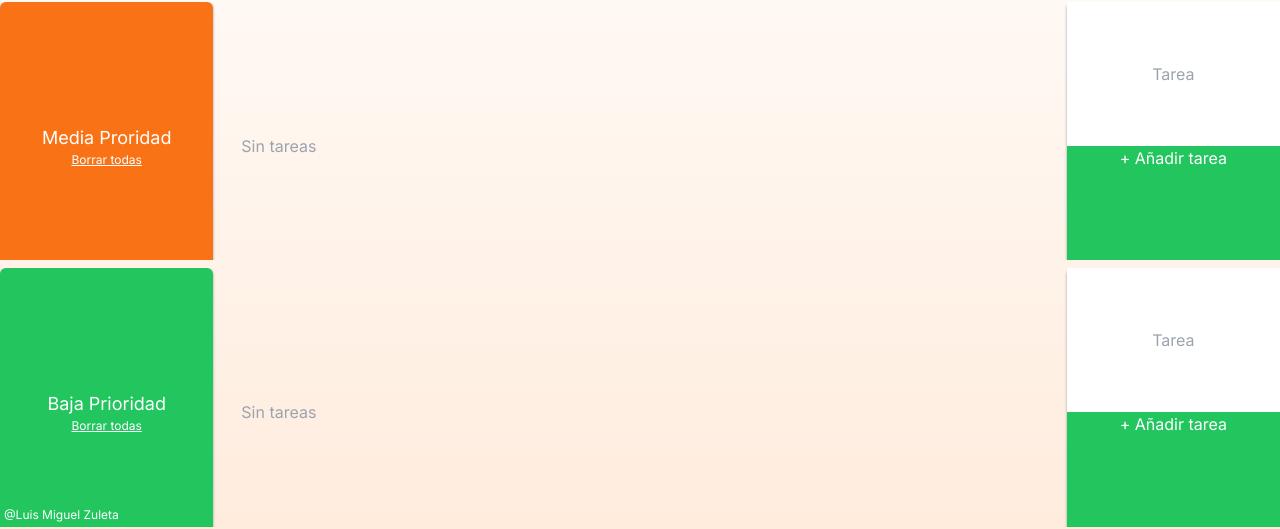
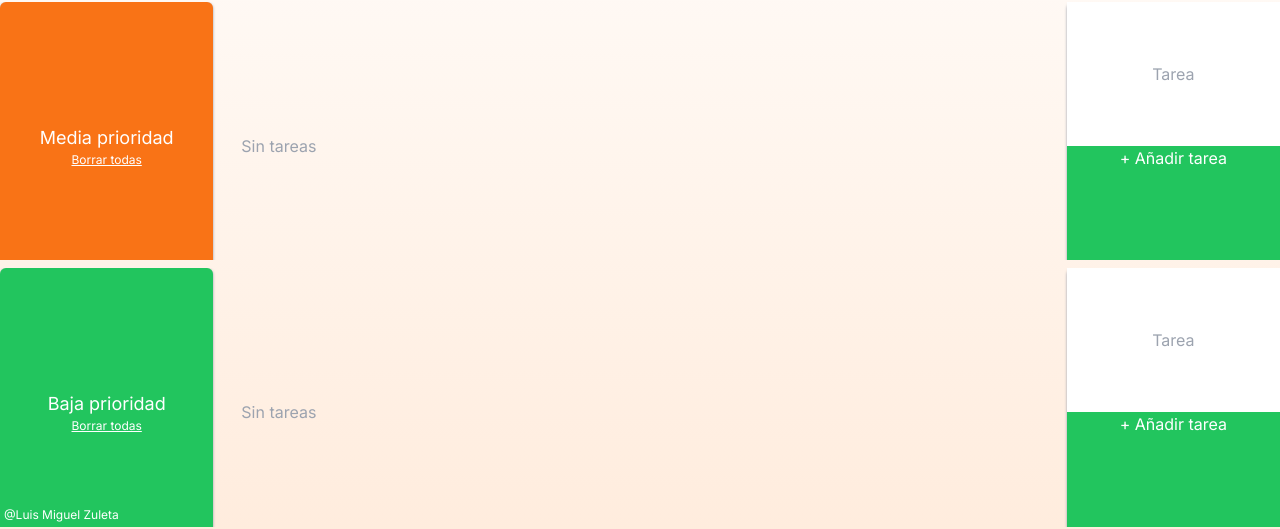
Before and after one commit to Valar789/organizador-tareas, a Next.js app: page / in a window 1280 px wide. Shown: the part 265-794 px from the top of the page. Built offline with nearby package versions, Linux system fonts and the light colour scheme.

Commit message:
update card

```diff
--- a/src/components/Rows.js
+++ b/src/components/Rows.js
@@ -9,8 +9,8 @@ export default function Rows({ title, color }) {
   const nameList = title;
 
   title === "Alta prioridad" && (colorBorderB = "border-rose-600");
-  title === "Media Proridad" && (colorBorderB = "border-orange-500");
-  title === "Baja Prioridad" && (colorBorderB = "border-green-500");
+  title === "Media prioridad" && (colorBorderB = "border-orange-500");
+  title === "Baja prioridad" && (colorBorderB = "border-green-500");
 
   const handleDelete = (e, i) => {
     e.preventDefault();
@@ -67,7 +67,7 @@ export default function Rows({ title, color }) {
           listTask.map((task, i) => (
             <div
               key={task}
-              className={`bg-white rounded-md shadow shadow-gray-400 w-52 mx-1 border-b-8 ${colorBorderB} overflow-auto text-sm col-span-2 flex flex-col text-center h-full`}
+              className={`bg-white h-52 rounded-md shadow shadow-gray-400 w-52 mx-1 border-b-8 ${colorBorderB} overflow-auto text-sm col-span-2 flex flex-col text-center h-full`}
             >
               <div className=" font-bold text-gray-400 h-5 p-1 flex justify-between">
                 <div className="grid place-content-center ">{i + 1}</div>
--- a/src/pages/index.js
+++ b/src/pages/index.js
@@ -6,8 +6,8 @@ const inter = Inter({ subsets: ["latin"] });
 export default function Home() {
   const titlesPriority = [
     { title: "Alta prioridad", color: "bg-rose-600" },
-    { title: "Media Proridad", color: "bg-orange-500" },
-    { title: "Baja Prioridad", color: "bg-green-500" },
+    { title: "Media prioridad", color: "bg-orange-500" },
+    { title: "Baja prioridad", color: "bg-green-500" },
   ];
 
   return (
```
